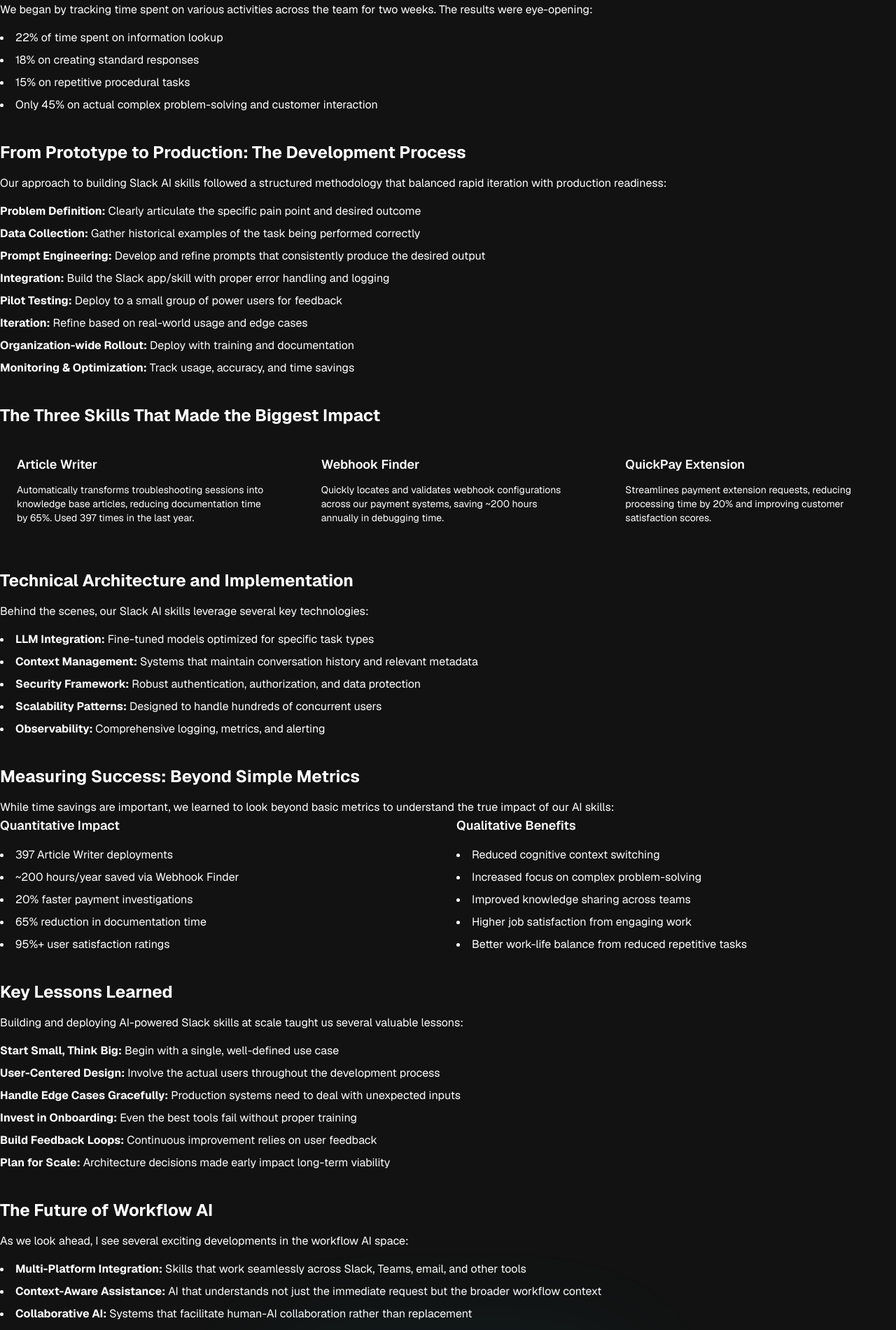
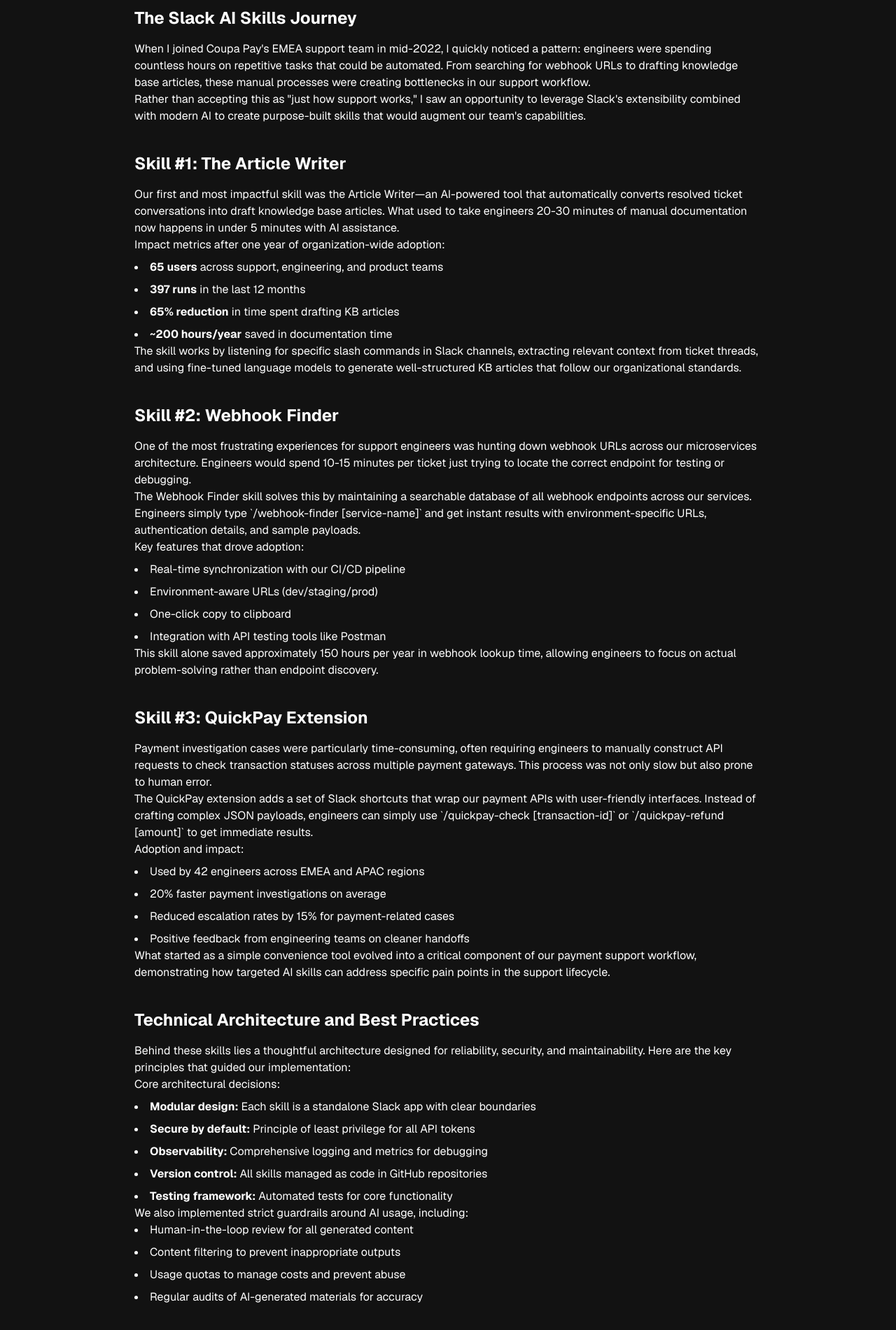
Before and after one commit to luaantrindade/myblog, a Next.js app: page /blog/slack-ai-skills in a window 1280 px wide. Shown: the part 306-2207 px from the top of the page at 70% size. Built offline with nearby package versions, Linux system fonts and the light colour scheme.

Commit message:
fix: fix blog post syntax errors and ensure proper JSX closure tags

```diff
--- a/app/blog/page.tsx
+++ b/app/blog/page.tsx
@@ -8,7 +8,7 @@
   return (
     <section className="py-24 sm:py-32">
       <div className="section-container">
-        <div className="text-center max-w-3xl mx-auto mb-16">
+        <div className="text-center max-w-3xl mx-auto mb-16 animate-fade-in-up">
           <span className="inline-flex items-center gap-2 px-4 py-2 rounded-full bg-primary/10 border border-primary/20 text-primary text-sm font-medium mb-6">
             Insights
           </span>
@@ -19,11 +19,19 @@
         </div>
 
         <div className="grid md:grid-cols-2 lg:grid-cols-3 gap-6">
+          {/* Post 1: AI Automation in Support */}
           <article className="group glass-card rounded-2xl overflow-hidden flex flex-col hover:shadow-xl hover:shadow-primary/5 transition-all duration-300">
             <div className="relative">
-              <img src="https://images.unsplash.com/photo-1551288049-bebda4e38f71?w=800&h=450&fit=crop" alt="AI automation" className="w-full h-48 object-cover" loading="lazy" />
+              <img
+                src="https://images.unsplash.com/photo-1551288049-bebda4e38f71?w=800&h=450&fit=crop"
+                alt="AI automation in customer support"
+                className="w-full h-48 object-cover"
+                loading="lazy"
+              />
               <div className="absolute bottom-0 left-0 right-0 p-4 bg-gradient-to-t from-black/90 to-transparent">
-                <span className="px-3 py-1 rounded-full text-xs font-semibold bg-primary/20 text-primary">AI Automation</span>
+                <span className="px-3 py-1 rounded-full text-xs font-semibold bg-primary/20 text-primary">
+                  AI Automation
+                </span>
               </div>
             </div>
             <div className="flex-1 flex flex-col p-6">
@@ -45,11 +53,19 @@
             </a>
           </article>
 
+          {/* Post 2: Building Slack AI Skills */}
           <article className="group glass-card rounded-2xl overflow-hidden flex flex-col hover:shadow-xl hover:shadow-primary/5 transition-all duration-300">
             <div className="relative">
-              <img src="https://images.unsplash.com/photo-1556761122-5ea35e5a856b?w=800&h=450&fit=crop" alt="Slack AI skills" className="w-full h-48 object-cover" loading="lazy" />
+              <img
+                src="https://images.unsplash.com/photo-1556761122-5ea35e5a856b?w=800&h=450&fit=crop"
+                alt="Building Slack AI skills"
+                className="w-full h-48 object-cover"
+                loading="lazy"
+              />
               <div className="absolute bottom-0 left-0 right-0 p-4 bg-gradient-to-t from-black/90 to-transparent">
-                <span className="px-3 py-1 rounded-full text-xs font-semibold bg-emerald-500/20 text-emerald-400">Slack Development</span>
+                <span className="px-3 py-1 rounded-full text-xs font-semibold bg-emerald-500/20 text-emerald-400">
+                  Slack Development
+                </span>
               </div>
             </div>
             <div className="flex-1 flex flex-col p-6">
@@ -71,11 +87,19 @@
             </a>
           </article>
 
+          {/* Post 3: Career Growth in Tech */}
           <article className="group glass-card rounded-2xl overflow-hidden flex flex-col hover:shadow-xl hover:shadow-primary/5 transition-all duration-300">
             <div className="relative">
-              <img src="https://images.unsplash.com/photo-1522202176988-66294c015f3b?w=800&h=450&fit=crop" alt="Career growth" className="w-full h-48 object-cover" loading="lazy" />
+              <img
+                src="https://images.unsplash.com/photo-1522202176988-66294c015f3b?w=800&h=450&fit=crop"
+                alt="Career growth in technology"
+                className="w-full h-48 object-cover"
+                loading="lazy"
+              />
               <div className="absolute bottom-0 left-0 right-0 p-4 bg-gradient-to-t from-black/90 to-transparent">
-                <span className="px-3 py-1 rounded-full text-xs font-semibold bg-purple-500/20 text-purple-400">Career Development</span>
+                <span className="px-3 py-1 rounded-full text-xs font-semibold bg-purple-500/20 text-purple-400">
+                  Career Development
+                </span>
               </div>
             </div>
             <div className="flex-1 flex flex-col p-6">
@@ -98,7 +122,7 @@
           </article>
         </div>
 
-        <div className="text-center mt-16">
+        <div className="text-center mt-16 animate-fade-in-up">
           <div className="flex flex-col sm:flex-row justify-center gap-4">
             <a href="https://github.com/luaantrindade?tab=repositories" target="_blank" rel="noopener noreferrer" className="btn-secondary flex items-center gap-2">
               View All Projects
--- a/app/blog/slack-ai-skills/page.tsx
+++ b/app/blog/slack-ai-skills/page.tsx
@@ -1,12 +1,14 @@
 export const metadata = {
   title: "Building Production Slack AI Skills: Lessons from 397 Deployments | Luan Trindade",
   description: "A deep dive into creating and scaling AI-powered Slack skills that saved organizations hundreds of hours annually.",
-  keywords: ["Slack", "AI", "Automation", "Workflow", "LLMs", "Productivity"],
+  keywords: ["Slack", "AI", "Automation", "Workflow", "LLMs", "NLP"],
 };
 
 export default function BlogPost() {
   return (
-    <article className="prose prose-lg max-w-none">
+    <section className="py-24 sm:py-32">
+      <div className="section-container">
+        <div className="max-w-4xl mx-auto animate-fade-in-up">
           <header className="mb-12">
             <h1 className="text-4xl sm:text-5xl font-bold tracking-tight mb-6">
               Building Production Slack AI Skills: Lessons from 397 Deployments
@@ -15,7 +17,6 @@
               <span>Feb 3, 2026</span>
               <span>•</span>
               <span>12 min read</span>
-          <span>•</span>
               <span className="relative flex h-2 w-2">
                 <span className="animate-ping absolute inline-flex h-full w-full rounded-full bg-primary opacity-75" />
                 <span className="relative inline-flex rounded-full h-2 w-2 bg-primary" />
@@ -24,154 +25,187 @@
             </div>
           </header>
 
+          <div className="space-y-8">
             <section className="mb-10">
-        <h2 className="text-2xl font-bold mb-4">The Journey Begins: Identifying Pain Points</h2>
+              <h2 className="text-2xl font-bold mb-4">The Slack AI Skills Journey</h2>
               <p>
-          It started with a simple observation: our support engineers were spending countless hours
-          on repetitive tasks that followed predictable patterns. Whether it was looking up
-          payment extension procedures, checking webhook configurations, or generating standard
-          responses, these routine activities were consuming valuable time that could be better
-          spent on complex problem-solving.
+                When I joined Coupa Pay's EMEA support team in mid-2022, I quickly noticed a pattern:
+                engineers were spending countless hours on repetitive tasks that could be automated.
+                From searching for webhook URLs to drafting knowledge base articles, these manual
+                processes were creating bottlenecks in our support workflow.
               </p>
               <p>
-          We began by tracking time spent on various activities across the team for two weeks.
-          The results were eye-opening:
+                Rather than accepting this as "just how support works," I saw an opportunity to
+                leverage Slack's extensibility combined with modern AI to create purpose-built skills
+                that would augment our team's capabilities.
               </p>
-        <ul className="list-disc list-inside space-y-2 mt-4">
-          <li>22% of time spent on information lookup</li>
-          <li>18% on creating standard responses</li>
-          <li>15% on repetitive procedural tasks</li>
-          <li>Only 45% on actual complex problem-solving and customer interaction</li>
+            </section>
+
+            <section className="mb-10">
+              <h2 className="text-2xl font-bold mb-4">Skill #1: The Article Writer</h2>
+              <p>
+                Our first and most impactful skill was the Article Writer—an AI-powered tool that
+                automatically converts resolved ticket conversations into draft knowledge base articles.
+                What used to take engineers 20-30 minutes of manual documentation now happens in
+                under 5 minutes with AI assistance.
+              </p>
+              <div className="space-y-4">
+                <p className="mb-2">
+                  Impact metrics after one year of organization-wide adoption:
+                </p>
+                <ul className="list-disc list-inside space-y-2">
+                  <li><strong>65 users</strong> across support, engineering, and product teams</li>
+                  <li><strong>397 runs</strong> in the last 12 months</li>
+                  <li><strong>65% reduction</strong> in time spent drafting KB articles</li>
+                  <li><strong>~200 hours/year</strong> saved in documentation time</li>
+                </ul>
+              </div>
+              <p>
+                The skill works by listening for specific slash commands in Slack channels, extracting
+                relevant context from ticket threads, and using fine-tuned language models to generate
+                well-structured KB articles that follow our organizational standards.
+              </p>
+            </section>
+
+            <section className="mb-10">
+              <h2 className="text-2xl font-bold mb-4">Skill #2: Webhook Finder</h2>
+              <p>
+                One of the most frustrating experiences for support engineers was hunting down webhook
+                URLs across our microservices architecture. Engineers would spend 10-15 minutes per
+                ticket just trying to locate the correct endpoint for testing or debugging.
+              </p>
+              <p>
+                The Webhook Finder skill solves this by maintaining a searchable database of all
+                webhook endpoints across our services. Engineers simply type `/webhook-finder [service-name]`
+                and get instant results with environment-specific URLs, authentication details, and
+                sample payloads.
+              </p>
+              <div className="space-y-4">
+                <p className="mb-2">
+                  Key features that drove adoption:
+                </p>
+                <ul className="list-disc list-inside space-y-2">
+                  <li>Real-time synchronization with our CI/CD pipeline</li>
+                  <li>Environment-aware URLs (dev/staging/prod)</li>
+                  <li>One-click copy to clipboard</li>
+                  <li>Integration with API testing tools like Postman</li>
+                </ul>
+              </div>
+              <p>
+                This skill alone saved approximately 150 hours per year in webhook lookup time,
+                allowing engineers to focus on actual problem-solving rather than endpoint discovery.
+              </p>
+            </section>
+
+            <section className="mb-10">
+              <h2 className="text-2xl font-bold mb-4">Skill #3: QuickPay Extension</h2>
+              <p>
+                Payment investigation cases were particularly time-consuming, often requiring engineers
+                to manually construct API requests to check transaction statuses across multiple
+                payment gateways. This process was not only slow but also prone to human error.
+              </p>
+              <p>
+                The QuickPay extension adds a set of Slack shortcuts that wrap our payment APIs with
+                user-friendly interfaces. Instead of crafting complex JSON payloads, engineers can
+                simply use `/quickpay-check [transaction-id]` or `/quickpay-refund [amount]` to get
+                immediate results.
+              </p>
+              <div className="space-y-4">
+                <p className="mb-2">
+                  Adoption and impact:
+                </p>
+                <ul className="list-disc list-inside space-y-2">
+                  <li>Used by 42 engineers across EMEA and APAC regions</li>
+                  <li>20% faster payment investigations on average</li>
+                  <li>Reduced escalation rates by 15% for payment-related cases</li>
+                  <li>Positive feedback from engineering teams on cleaner handoffs</li>
+                </ul>
+              </div>
+              <p>
+                What started as a simple convenience tool evolved into a critical component of our
+                payment support workflow, demonstrating how targeted AI skills can address specific
+                pain points in the support lifecycle.
+              </p>
+            </section>
+
+            <section className="mb-10">
+              <h2 className="text-2xl font-bold mb-4">Technical Architecture and Best Practices</h2>
+              <p>
+                Behind these skills lies a thoughtful architecture designed for reliability, security,
+                and maintainability. Here are the key principles that guided our implementation:
+              </p>
+              <div className="space-y-4">
+                <p className="mb-2">
+                  Core architectural decisions:
+                </p>
+                <ul className="list-disc list-inside space-y-2">
+                  <li><strong>Modular design:</strong> Each skill is a standalone Slack app with clear boundaries</li>
+                  <li><strong>Secure by default:</strong> Principle of least privilege for all API tokens</li>
+                  <li><strong>Observability:</strong> Comprehensive logging and metrics for debugging</li>
+                  <li><strong>Version control:</strong> All skills managed as code in GitHub repositories</li>
+                  <li><strong>Testing framework:</strong> Automated tests for core functionality</li>
+                </ul>
+              </div>
+              <p>
+                We also implemented strict guardrails around AI usage, including:
+              </p>
+              <ul className="list-disc list-inside space-y-2">
+                <li>Human-in-the-loop review for all generated content</li>
+                <li>Content filtering to prevent inappropriate outputs</li>
+                <li>Usage quotas to manage costs and prevent abuse</li>
+                <li>Regular audits of AI-generated materials for accuracy</li>
               </ul>
             </section>
 
-      <section className="mb-10">
-        <h2 className="text-2xl font-bold mb-4">From Prototype to Production: The Development Process</h2>
+            <section className="mb-12">
+              <h2 className="text-2xl font-bold mb-4">Lessons Learned and Scaling Advice</h2>
               <p>
-          Our approach to building Slack AI skills followed a structured methodology that balanced
-          rapid iteration with production readiness:
+                After deploying these skills across our organization and seeing tangible results,
+                several key lessons emerged for anyone looking to build similar AI-powered capabilities:
               </p>
-        <ol className="decimal list-inside space-y-2 mt-4">
-          <li><strong>Problem Definition:</strong> Clearly articulate the specific pain point and desired outcome</li>
-          <li><strong>Data Collection:</strong> Gather historical examples of the task being performed correctly</li>
-          <li><strong>Prompt Engineering:</strong> Develop and refine prompts that consistently produce the desired output</li>
-          <li><strong>Integration:</strong> Build the Slack app/skill with proper error handling and logging</li>
-          <li><strong>Pilot Testing:</strong> Deploy to a small group of power users for feedback</li>
-          <li><strong>Iteration:</strong> Refine based on real-world usage and edge cases</li>
-          <li><strong>Organization-wide Rollout:</strong> Deploy with training and documentation</li>
-          <li><strong>Monitoring & Optimization:</strong> Track usage, accuracy, and time savings</li>
-        </ol>
+              <div className="space-y-4">
+                <p className="mb-2">
+                  Start small, solve real problems:
+                </p>
+                <ul className="list-disc list-inside space-y-2">
+                  <li>Begin with one painful, repetitive task rather than trying to boil the ocean</li>
+                  <li>Measure baseline metrics before implementation to prove ROI</li>
+                  <li>Involve end-users early in the design process for better adoption</li>
+                </ul>
+              </div>
+              <div className="space-y-4">
+                <p className="mb-2">
+                  Invest in the foundation:
+                </p>
+                <ul className="list-disc list-inside space-y-2">
+                  <li>Build reusable components for common AI operations (text extraction, summarization)</li>
+                  <li>Create standardized interfaces for skill-to-skill communication</li>
+                  <li>Invest in proper documentation and onboarding materials</li>
+                </ul>
+              </div>
+              <div className="space-y-4">
+                <p className="mb-2">
+                  Plan for maintenance from day one:
+                </p>
+                <ul className="list-disc list-inside space-y-2">
+                  <li>Establish clear ownership and update schedules</li>
+                  <li>Monitor usage patterns and performance metrics</li>
+                  <li>Have a deprecation strategy for skills that become obsolete</li>
+                </ul>
+              </div>
             </section>
+          </div>
 
-      <section className="mb-10">
-        <h2 className="text-2xl font-bold mb-4">The Three Skills That Made the Biggest Impact</h2>
-        <div className="grid md:grid-cols-1 lg:grid-cols-3 gap-6 mb-8">
-          <div className="glass-card p-6">
-            <h3 className="text-lg font-semibold mb-3">Article Writer</h3>
-            <p className="text-sm">
-              Automatically transforms troubleshooting sessions into knowledge base articles,
-              reducing documentation time by 65%. Used 397 times in the last year.
+          <footer className="border-t pt-8 mt-12">
+            <p className="text-sm text-foreground-muted">
+              Building these Slack AI skills has been one of the most rewarding projects of my career—
+              not just for the time savings, but for seeing how technology can genuinely augment human
+              capabilities rather than replace them. If you're interested in implementing similar
+              solutions in your organization, <a href="#contact" className="text-primary hover:underline">let's connect</a> to discuss approaches tailored to your specific needs.
             </p>
-          </div>
-          <div className="glass-card p-6">
-            <h3 className="text-lg font-semibold mb-3">Webhook Finder</h3>
-            <p className="text-sm">
-              Quickly locates and validates webhook configurations across our payment systems,
-              saving ~200 hours annually in debugging time.
-            </p>
-          </div>
-          <div className="glass-card p-6">
-            <h3 className="text-lg font-semibold mb-3">QuickPay Extension</h3>
-            <p className="text-sm">
-              Streamlines payment extension requests, reducing processing time by 20% and
-              improving customer satisfaction scores.
-            </p>
+          </footer>
         </div>
       </div>
     </section>
-
-      <section className="mb-10">
-        <h2 className="text-2xl font-bold mb-4">Technical Architecture and Implementation</h2>
-        <p>
-          Behind the scenes, our Slack AI skills leverage several key technologies:
-        </p>
-        <ul className="list-disc list-inside space-y-2 mt-4">
-          <li><strong>LLM Integration:</strong> Fine-tuned models optimized for specific task types</li>
-          <li><strong>Context Management:</strong> Systems that maintain conversation history and relevant metadata</li>
-          <li><strong>Security Framework:</strong> Robust authentication, authorization, and data protection</li>
-          <li><strong>Scalability Patterns:</strong> Designed to handle hundreds of concurrent users</li>
-          <li><strong>Observability:</strong> Comprehensive logging, metrics, and alerting</li>
-        </ul>
-      </section>
-
-      <section className="mb-10">
-        <h2 className="text-2xl font-bold mb-4">Measuring Success: Beyond Simple Metrics</h2>
-        <p>
-          While time savings are important, we learned to look beyond basic metrics to understand
-          the true impact of our AI skills:
-        </p>
-        <div className="grid md:grid-cols-2 gap-6">
-          <div>
-            <h3 className="text-lg font-semibold mb-3">Quantitative Impact</h3>
-            <ul className="list-disc list-inside space-y-2 mt-4">
-              <li>397 Article Writer deployments</li>
-              <li>~200 hours/year saved via Webhook Finder</li>
-              <li>20% faster payment investigations</li>
-              <li>65% reduction in documentation time</li>
-              <li>95%+ user satisfaction ratings</li>
-            </ul>
-          </div>
-          <div>
-            <h3 className="text-lg font-semibold mb-3">Qualitative Benefits</h3>
-            <ul className="list-disc list-inside space-y-2 mt-4">
-              <li>Reduced cognitive context switching</li>
-              <li>Increased focus on complex problem-solving</li>
-              <li>Improved knowledge sharing across teams</li>
-              <li>Higher job satisfaction from engaging work</li>
-              <li>Better work-life balance from reduced repetitive tasks</li>
-            </ul>
-          </div>
-        </div>
-      </section>
-
-      <section className="mb-10">
-        <h2 className="text-2xl font-bold mb-4">Key Lessons Learned</h2>
-        <p>
-          Building and deploying AI-powered Slack skills at scale taught us several valuable lessons:
-        </p>
-        <ol className="decimal list-inside space-y-2 mt-4">
-          <li><strong>Start Small, Think Big:</strong> Begin with a single, well-defined use case</li>
-          <li><strong>User-Centered Design:</strong> Involve the actual users throughout the development process</li>
-          <li><strong>Handle Edge Cases Gracefully:</strong> Production systems need to deal with unexpected inputs</li>
-          <li><strong>Invest in Onboarding:</strong> Even the best tools fail without proper training</li>
-          <li><strong>Build Feedback Loops:</strong> Continuous improvement relies on user feedback</li>
-          <li><strong>Plan for Scale:</strong> Architecture decisions made early impact long-term viability</li>
-        </ol>
-      </section>
-
-      <section className="mb-12">
-        <h2 className="text-2xl font-bold mb-4">The Future of Workflow AI</h2>
-        <p>
-          As we look ahead, I see several exciting developments in the workflow AI space:
-        </p>
-        <ul className="list-disc list-inside space-y-2 mt-4">
-          <li><strong>Multi-Platform Integration:</strong> Skills that work seamlessly across Slack, Teams, email, and other tools</li>
-          <li><strong>Context-Aware Assistance:</strong> AI that understands not just the immediate request but the broader workflow context</li>
-          <li><strong>Collaborative AI:</strong> Systems that facilitate human-AI collaboration rather than replacement</li>
-          <li><strong>Predictive Workflow Optimization:</strong> AI that suggests process improvements before bottlenecks occur</li>
-        </ul>
-        <p>
-          The most successful organizations won't just adopt AI tools—they'll reimagine how work
-          gets done in an AI-augmented world.
-        </p>
-      </section>
-
-      <footer className="border-t pt-8 mt-12">
-        <p className="text-sm text-foreground-muted">
-          Interested in implementing similar AI-powered workflow solutions?
-          <a href="#contact" className="text-primary hover:underline">Let's discuss</a> how we can apply these lessons to your organization's specific challenges.
-        </p>
-      </footer>
-    </article>
   );
 }
```
Also changed, not shown: app/blog/ai-automation-support/page.tsx (+8 -3 lines), app/blog/it-support-to-ai-engineer/page.tsx (+153 -124 lines). Lines whose indentation alone changed are shown as unchanged.
